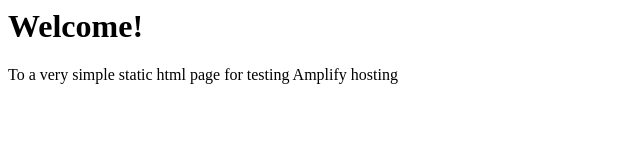
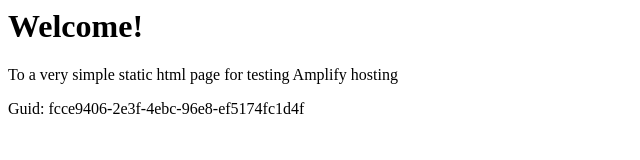
Before and after one commit to aws-aemilia-fra/Github-PR-Commit-Integration-Test-DoNotTouch-Gith-P5X5MO5I-v1-preprod-eu-central-1, a website: page src/index.html in a window 1280 px wide. Shown: the whole page, without its empty margins (0-640 px from the left). Drawn offline with Linux system fonts and the light colour scheme.

Commit message:
commit from integ tests

```diff
--- a/src/index.html
+++ b/src/index.html
@@ -1,3 +1,5 @@
+
+
 <html lang="en">
 
 <head>
@@ -10,6 +12,6 @@
 <body>
     <h1>Welcome!</h1>
     <p>To a very simple static html page for testing Amplify hosting</p>
-</body>
+    <p>Guid: fcce9406-2e3f-4ebc-96e8-ef5174fc1d4f</p></body>
 
 </html>
```
